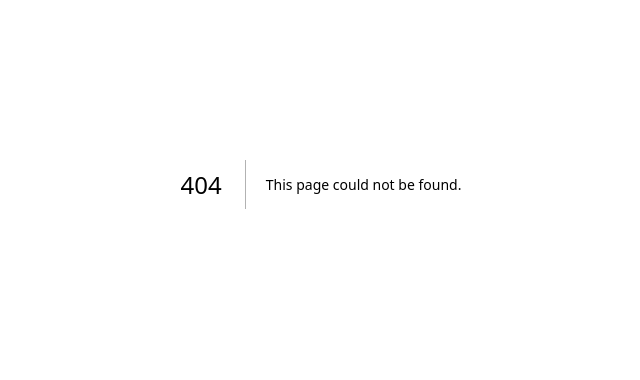
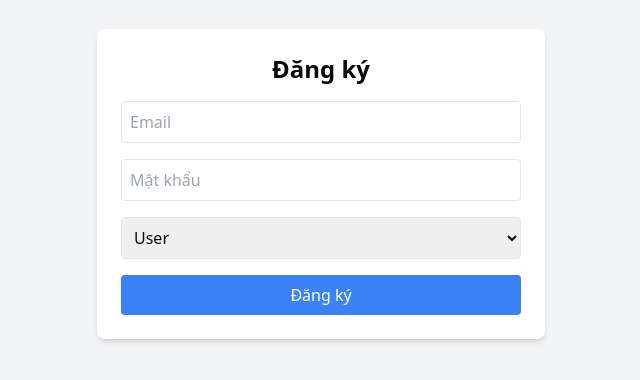
Before and after one commit to nhut9dev/nhut9dev, a Next.js app: page /register in a window 1280 px wide. Before the commit this address had no page. Shown: the part 216-596 px from the top of the page, without its empty margins (319-959 px from the left). Built offline with nearby package versions, Linux system fonts and the light colour scheme.

Commit message:
feat: login and admin user basic

```diff
--- a/package.json
+++ b/package.json
@@ -9,7 +9,7 @@
     "lint": "next lint",
     "format": "prettier --write .",
     "fix": "eslint . --fix && prettier --write .",
-    "seed": "ts-node scripts/seed.ts"
+    "seed": "ts-node src/scripts/seed.ts"
   },
   "dependencies": {
     "@next-auth/prisma-adapter": "^1.0.7",
@@ -45,6 +45,7 @@
     "postcss": "^8",
     "prettier": "^3.5.2",
     "tailwindcss": "^3.4.1",
+    "ts-node": "^10.9.2",
     "typescript": "^5"
   }
 }
--- /dev/null
+++ b/src/app/admin/users/page.tsx
@@ -0,0 +1,55 @@
+'use client';
+
+import { useSession } from 'next-auth/react';
+import { useRouter } from 'next/navigation';
+import { useEffect, useState } from 'react';
+
+import { IUser } from '~types/user';
+
+export default function UsersPage() {
+  const { data: session, status } = useSession();
+  const router = useRouter();
+  const [users, setUsers] = useState<IUser[]>([]);
+
+  useEffect(() => {
+    if (status === 'loading') return;
+    if (!session || session.user.role !== 'admin') {
+      router.push('/login');
+    } else {
+      fetchUsers();
+    }
+  }, [session, status]);
+
+  const fetchUsers = async () => {
+    const res = await fetch('/api/users');
+    if (res.ok) {
+      setUsers(await res.json());
+    }
+  };
+
+  if (status === 'loading') return <p>Loading...</p>;
+
+  return (
+    <div className="p-6">
+      <h1 className="text-2xl font-bold mb-4">Quản lý người dùng</h1>
+      <table className="w-full border-collapse border border-gray-300">
+        <thead>
+          <tr className="bg-gray-200">
+            <th className="border p-2">ID</th>
+            <th className="border p-2">Email</th>
+            <th className="border p-2">Vai trò</th>
+          </tr>
+        </thead>
+        <tbody>
+          {users.map((user) => (
+            <tr key={user.id} className="border">
+              <td className="border p-2">{user._id}</td>
+              <td className="border p-2">{user.email}</td>
+              <td className="border p-2">{user.role}</td>
+            </tr>
+          ))}
+        </tbody>
+      </table>
+    </div>
+  );
+}
--- a/src/app/api/auth/[...nextAuth]/route.ts
+++ b/src/app/api/auth/[...nextAuth]/route.ts
@@ -20,7 +20,7 @@ async function authorize(credentials: Record<string, string> | undefined): Promi
   };
 }
 
-const authOptions: NextAuthOptions = {
+export const authOptions: NextAuthOptions = {
   session: { strategy: 'jwt' },
   providers: [
     CredentialsProvider({
--- /dev/null
+++ b/src/app/api/users/route.ts
@@ -0,0 +1,21 @@
+import { getServerSession } from 'next-auth';
+import { NextResponse } from 'next/server';
+
+import { authOptions } from '~app/api/auth/[...nextauth]/route';
+import { connectDB } from '~lib/db';
+import User from '~models/User';
+
+export async function GET(req: Request) {
+  try {
+    await connectDB();
+    const session = await getServerSession(authOptions);
+    if (!session || session.user.role !== 'admin') {
+      return NextResponse.json({ message: 'Unauthorized' }, { status: 403 });
+    }
+
+    const users = await User.find().select('-password');
+    return NextResponse.json(users);
+  } catch (error) {
+    return NextResponse.json({ message: 'Lỗi lấy danh sách user' }, { status: 500 });
+  }
+}
--- a/src/app/layout.tsx
+++ b/src/app/layout.tsx
@@ -1,5 +1,7 @@
 import type { Metadata } from 'next';
 import { Geist, Geist_Mono } from 'next/font/google';
+
+import SubLayout from '~app/subLayout';
 
 import './globals.css';
 
@@ -25,7 +27,9 @@ export default function RootLayout({
 }>) {
   return (
     <html lang="en">
-      <body className={`${geistSans.variable} ${geistMono.variable} antialiased`}>{children}</body>
+      <body className={`${geistSans.variable} ${geistMono.variable} antialiased`}>
+        <SubLayout>{children}</SubLayout>
+      </body>
     </html>
   );
 }
--- /dev/null
+++ b/src/app/login/page.tsx
@@ -0,0 +1,59 @@
+'use client';
+
+import { signIn } from 'next-auth/react';
+import { useRouter } from 'next/navigation';
+import { useState } from 'react';
+
+export default function LoginPage() {
+  const [email, setEmail] = useState('');
+  const [password, setPassword] = useState('');
+  const [error, setError] = useState('');
+  const router = useRouter();
+
+  const handleLogin = async (e: React.FormEvent) => {
+    e.preventDefault();
+    setError('');
+
+    const res = await signIn('credentials', {
+      email,
+      password,
+      redirect: false,
+    });
+
+    if (res?.error) {
+      setError('Sai email hoặc mật khẩu');
+    } else {
+      router.push('/admin/users');
+    }
+  };
+
+  return (
+    <div className="flex items-center justify-center min-h-screen bg-gray-100">
+      <div className="w-full max-w-md p-6 bg-white shadow-md rounded-lg">
+        <h2 className="text-2xl font-bold text-center mb-4">Đăng nhập</h2>
+        {error && <p className="text-red-500 text-center">{error}</p>}
+        <form onSubmit={handleLogin} className="space-y-4">
+          <input
+            type="email"
+            placeholder="Email"
+            value={email}
+            onChange={(e) => setEmail(e.target.value)}
+            required
+            className="w-full p-2 border rounded"
+          />
+          <input
+            type="password"
+            placeholder="Mật khẩu"
+            value={password}
+            onChange={(e) => setPassword(e.target.value)}
+            required
+            className="w-full p-2 border rounded"
+          />
+          <button type="submit" className="w-full bg-blue-500 text-white py-2 rounded">
+            Đăng nhập
+          </button>
+        </form>
+      </div>
+    </div>
+  );
+}
--- a/src/app/page.tsx
+++ b/src/app/page.tsx
@@ -1,3 +1,5 @@
+'use client';
+
 import { signOut, useSession } from 'next-auth/react';
 
 export default function Home() {
--- /dev/null
+++ b/src/app/register/page.tsx
@@ -0,0 +1,72 @@
+'use client';
+
+import { useRouter } from 'next/navigation';
+import { useState } from 'react';
+
+export default function RegisterPage() {
+  const [email, setEmail] = useState('');
+  const [password, setPassword] = useState('');
+  const [role, setRole] = useState('user'); // Mặc định role là "user"
+  const [error, setError] = useState('');
+  const [success, setSuccess] = useState(false);
+  const router = useRouter();
+
+  const handleRegister = async (e: React.FormEvent) => {
+    e.preventDefault();
+    setError('');
+    setSuccess(false);
+
+    const res = await fetch('/api/auth/register', {
+      method: 'POST',
+      headers: { 'Content-Type': 'application/json' },
+      body: JSON.stringify({ email, password, role }),
+    });
+
+    const data = await res.json();
+    if (!res.ok) {
+      setError(data.message || 'Lỗi đăng ký');
+    } else {
+      setSuccess(true);
+      setTimeout(() => router.push('/login'), 2000); // Redirect sau 2s
+    }
+  };
+
+  return (
+    <div className="flex items-center justify-center min-h-screen bg-gray-100">
+      <div className="w-full max-w-md p-6 bg-white shadow-md rounded-lg">
+        <h2 className="text-2xl font-bold text-center mb-4">Đăng ký</h2>
+        {error && <p className="text-red-500 text-center">{error}</p>}
+        {success && <p className="text-green-500 text-center">Đăng ký thành công!</p>}
+        <form onSubmit={handleRegister} className="space-y-4">
+          <input
+            type="email"
+            placeholder="Email"
+            value={email}
+            onChange={(e) => setEmail(e.target.value)}
+            required
+            className="w-full p-2 border rounded"
+          />
+          <input
+            type="password"
+            placeholder="Mật khẩu"
+            value={password}
+            onChange={(e) => setPassword(e.target.value)}
+            required
+            className="w-full p-2 border rounded"
+          />
+          <select
+            value={role}
+            onChange={(e) => setRole(e.target.value)}
+            className="w-full p-2 border rounded"
+          >
+            <option value="user">User</option>
+            <option value="admin">Admin</option>
+          </select>
+          <button type="submit" className="w-full bg-blue-500 text-white py-2 rounded">
+            Đăng ký
+          </button>
+        </form>
+      </div>
+    </div>
+  );
+}
--- /dev/null
+++ b/src/app/subLayout.tsx
@@ -0,0 +1,7 @@
+'use client';
+
+import { SessionProvider } from 'next-auth/react';
+
+export default function SubLayout({ children }: { children: React.ReactNode }) {
+  return <SessionProvider>{children}</SessionProvider>;
+}
--- a/src/middleware.ts
+++ b/src/middleware.ts
@@ -2,9 +2,11 @@ import { getToken } from 'next-auth/jwt';
 import { NextResponse } from 'next/server';
 
 export async function middleware(req: any) {
-  const token = await getToken({ req, secret: process.env.ACCESS_TOKEN_SECRET });
+  const token = await getToken({ req, secret: process.env.NEXTAUTH_SECRET });
 
-  if (!token) return NextResponse.redirect(new URL('/login', req.url));
+  if (!token) {
+    return NextResponse.redirect(new URL('/login', req.url));
+  }
 
   if (req.nextUrl.pathname.startsWith('/admin') && token.role !== 'admin') {
     return NextResponse.redirect(new URL('/', req.url));
--- a/src/utils/auth.ts
+++ b/src/utils/auth.ts
@@ -1,7 +1,7 @@
 import jwt from 'jsonwebtoken';
 
-const ACCESS_TOKEN_SECRET = process.env.ACCESS_TOKEN_SECRET || 'your-access-secret';
-const REFRESH_TOKEN_SECRET = process.env.REFRESH_TOKEN_SECRET || 'your-refresh-secret';
+const ACCESS_TOKEN_SECRET = process.env.ACCESS_TOKEN_SECRET || '';
+const REFRESH_TOKEN_SECRET = process.env.REFRESH_TOKEN_SECRET || '';
 
 const ACCESS_TOKEN_EXPIRES_IN = '15m';
 const REFRESH_TOKEN_EXPIRES_IN = '7d';
```
